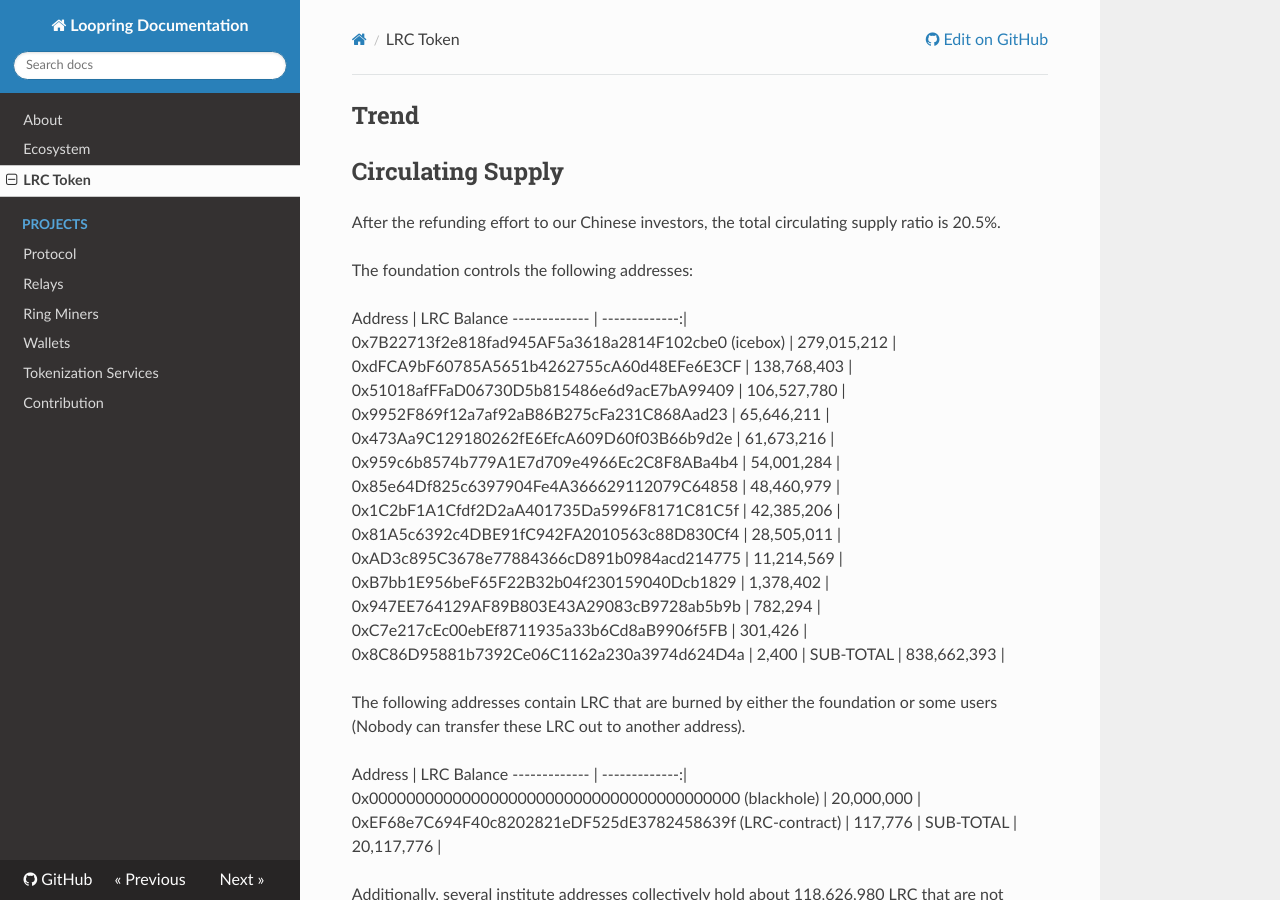
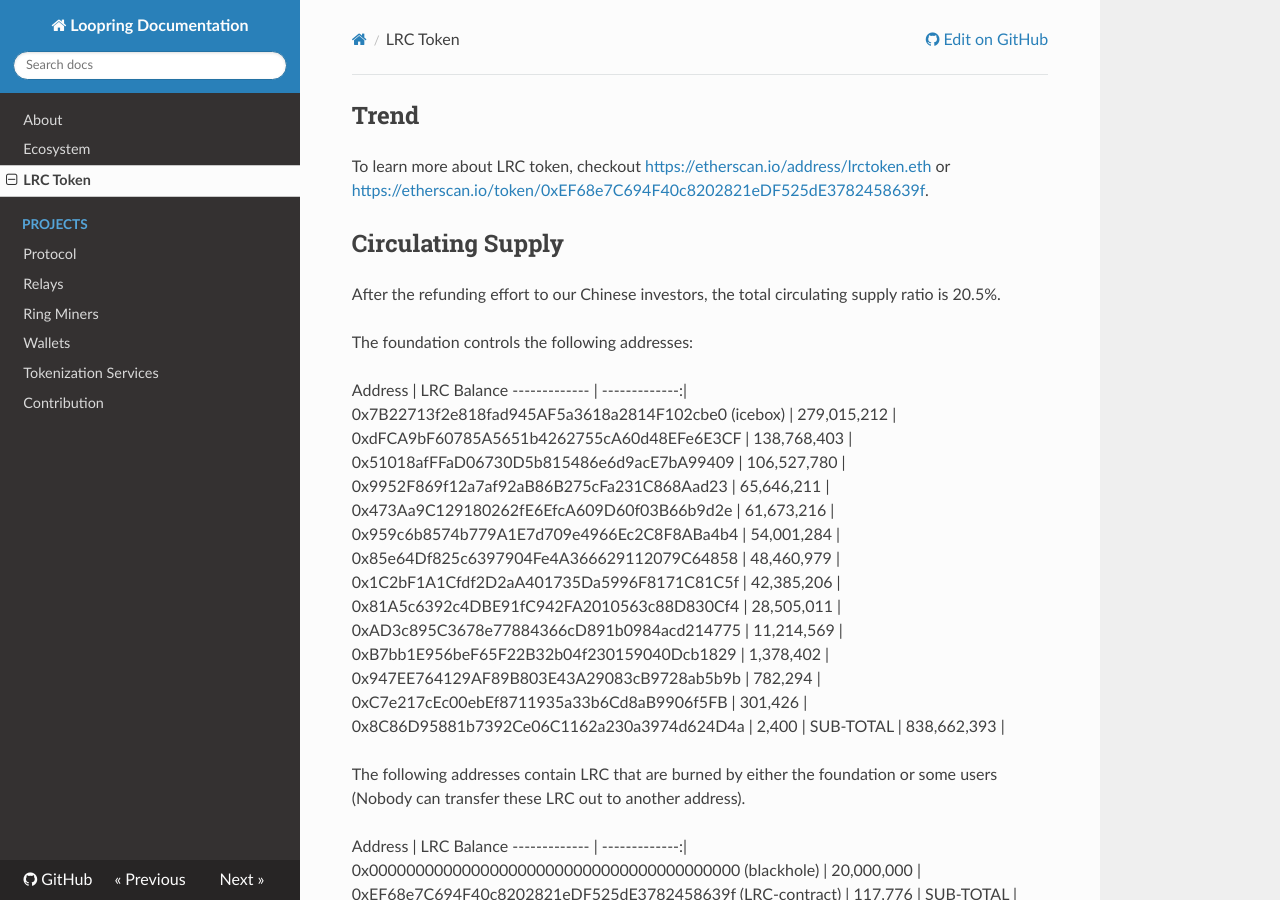
Before and after one commit to mfinestone/documents, an MkDocs documentation site: the page built from docs/token.md, in a window 1280 px wide and 900 px high. Built offline with MkDocs 1.6.1, drawn with Linux system fonts in a browser that asks for light colours; nearby versions of some CDN libraries; a script that is not in the unit is left out; old or Windows-style settings are respelled for this version of MkDocs.

Commit message:
add link to etherscan.io

```diff
--- a/docs/token.md
+++ b/docs/token.md
@@ -4,6 +4,8 @@
 <script type="text/javascript" src="https://files.coinmarketcap.com/static/widget/currency.js"></script>
 <div class="coinmarketcap-currency-widget" data-currency="loopring" data-base="USD"  data-secondary="BTC"></div>
 
+To learn more about LRC token, checkout [https://etherscan.io/address/lrctoken.eth](https://etherscan.io/address/lrctoken.eth) or
+[https://etherscan.io/token/0xEF68e7C694F40c8202821eDF525dE3782458639f](https://etherscan.io/token/0xEF68e7C694F40c8202821eDF525dE3782458639f).
 
 ## Circulating Supply
 
@@ -56,7 +58,7 @@
 Institute Investors	|	118,626,980	|	8.5%
 Incentive Plans|	131,498,150	|	9.4%
 Circulating	Supply|	286,170,755.5238	|	20.5%
-**Total Supply**	|	**1,395,076,054.5238**	|	**100.0%**
+**Total Supply**	|	<a href="https://etherscan.io/token/0xEF68e7C694F40c8202821eDF525dE3782458639f">1,395,076,054.5238</a>	|	**100.0%**
 
 Please note:
 
```
